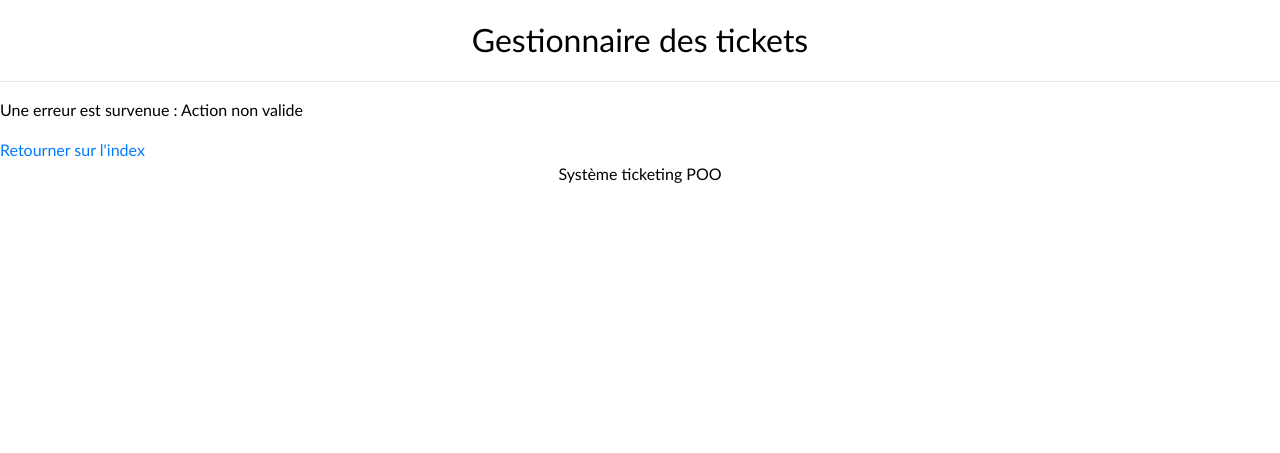
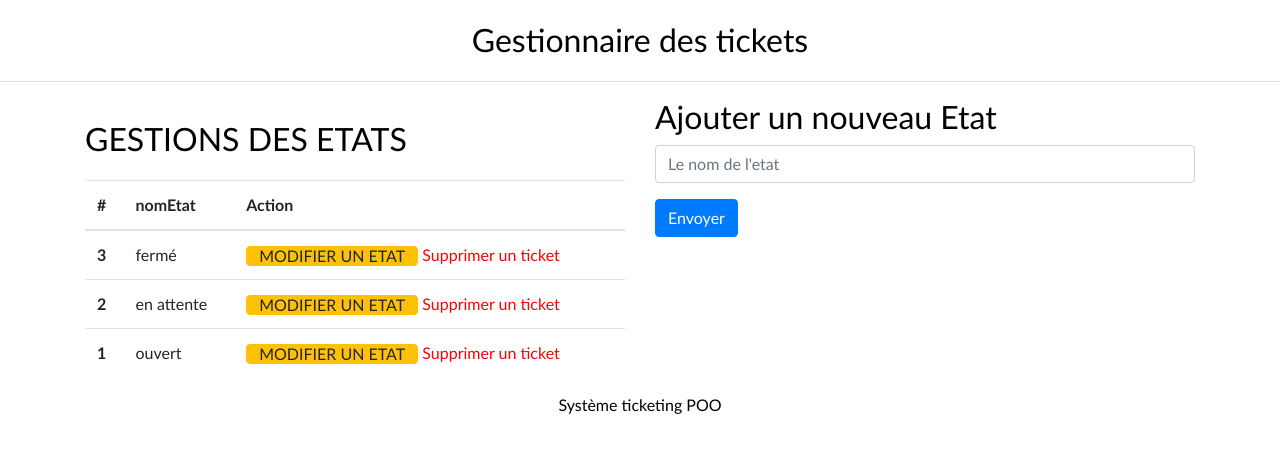
Before and after one commit to ibouzidi/ticketing, a PHP site: page /index.php?action=gestionsetat in a window 1280 px wide. Shown: the top 453 px of the page. Run offline with PHP 8.4, Linux system fonts and the light colour scheme; data comes from the database, SQL or seed files in the repository.

Commit message:
ajout supp etat

```diff
--- a/Controleur/ControleurBillet.php
+++ b/Controleur/ControleurBillet.php
@@ -23,12 +23,12 @@ class ControleurBillet {
         $vue->generer(array('billet' => $billet, 'etats' => $etats, 'commentaires' => $commentaires));
     }
 
-    public function modifieretat($etat, $idBillet) {
+/*    public function modifieretat($etat, $idBillet) {
         // Sauvegarde du commentaire
         $this->commentaire->ModifierEtat($etat, $idBillet);
         // Actualisation de l'affichage du billet
         $this->billet($idBillet);
-    }
+    }*/
 
     // Ajoute un commentaire à un billet
     public function commenter($auteur, $contenu, $idBillet) {
--- /dev/null
+++ b/Controleur/ControleurEtat.php
@@ -0,0 +1,42 @@
+<?php
+
+require_once 'Modele/Etat.php';
+require_once 'Vue/Vue.php';
+
+class ControleurEtat
+{
+
+    private $etat;
+
+    public function __construct()
+    {
+        $this->etat = new Etat();
+    }
+
+    // Affiche les détails sur un etat
+    public function etat()
+    {
+        $etats = $this->etat->getEtats();
+        $vue = new Vue("Etat");
+        $vue->generer(array('etats' => $etats));
+    }
+    public function ajouterEtat($nom) {
+        // Sauvegarde l'etat
+        $this->etat->ajouterEtat($nom);
+        header('Location: index.php?action=gestionsetat');
+        die();
+    }
+    public function supprimerEtat($idEtat)
+    {
+        $this->etat->supprimerEtat($idEtat);
+        header('Location: index.php?action=gestionsetat');
+        die();
+    }
+    public function modifieretat($idEtat, $nomEtat) {
+        // Sauvegarde de l'etat
+        $this->etat->modifierEtat($idEtat, $nomEtat);
+        // Actualisation de l'affichage de l'etat
+        $this->etat($idEtat, $nomEtat);
+    }
+
+}
--- a/Controleur/Routeur.php
+++ b/Controleur/Routeur.php
@@ -2,15 +2,18 @@
 
 require_once 'Controleur/ControleurAccueil.php';
 require_once 'Controleur/ControleurBillet.php';
+require_once 'Controleur/ControleurEtat.php';
 require_once 'Vue/Vue.php';
 class Routeur {
 
     private $ctrlAccueil;
     private $ctrlBillet;
+    private $ctrlEtat;
 
     public function __construct() {
         $this->ctrlAccueil = new ControleurAccueil();
         $this->ctrlBillet = new ControleurBillet();
+        $this->ctrlEtat = new ControleurEtat();
     }
 
     // Route une requête entrante : exécution l'action associée
@@ -39,10 +42,22 @@ class Routeur {
                     $idBillet = $this->getParametre($_POST, 'id');
                     $this->ctrlBillet->commenter($auteur, $contenu, $idBillet);
                 }
-                else if ($_GET['action'] == 'modifieretat'){
+                /*else if ($_GET['action'] == 'modifieretat'){
                     $etat = $this->getParametre($_POST, 'etats');
                     $idBillet = $this->getParametre($_POST, 'id');
                     $this->ctrlBillet->modifieretat($etat, $idBillet);
+                }*/else if ($_GET['action'] == 'gestionsetat'){
+                    $this->ctrlEtat->etat();
+                }else if($_GET['action'] == 'ajouterEtat'){
+                    $nom = $this->getParametre($_POST, 'nom');
+                    $this->ctrlEtat->ajouterEtat($nom);
+                }
+                else if ($_GET['action'] == 'supprimerEtat'){
+                    $idEtat = intval($this->getParametre($_GET, 'id'));
+                    $this->ctrlEtat->supprimerEtat($idEtat);
+                }else if ($_GET['action'] == 'modifieretat'){
+                    $idEtat = intval($this->getParametre($_GET, 'id'));
+                    $this->ctrlEtat->modifieretat($idEtat);
                 }
                 else
                     throw new Exception("Action non valide");
--- /dev/null
+++ b/Modele/Etat.php
@@ -0,0 +1,29 @@
+<?php
+
+require_once('Modele/Modele.php');
+
+class Etat extends Modele
+{
+    // Renvoie la liste des billets du blog
+    public function getEtats()
+    {
+        $sql = 'SELECT id, nom_etat FROM etats ORDER BY id DESC';
+        $etats = $this->executerRequete($sql);
+        return $etats;
+    }
+    // Permet d'ajouter un nouveau etat
+    public function ajouterEtat($nom) {
+        $sql = 'INSERT INTO etats(nom_etat) values(?)';
+        $sql = $this->executerRequete($sql, array($nom));
+    }
+    public function supprimerEtat($idEtat)
+    {
+        $sql = 'DELETE FROM etats WHERE id = ?';
+        $sql = $this->executerRequete($sql, array($idEtat));
+    }
+
+    public function ModifierEtat($idEtat, $nomEtat){
+        $sql = 'UPDATE etats SET id = ?, nom_etat = ? WHERE id = ?, nom_etat = ?';
+        $modifier = $this->executerRequete($sql, array($idEtat, $nomEtat));
+    }
+}
--- a/Modele/Modele.php
+++ b/Modele/Modele.php
@@ -18,7 +18,7 @@ abstract class Modele {
     private function getBdd() {
         if ($this->bdd == null) {
             // Création de la connexion
-            $this->bdd = new PDO('mysql:host=localhost;dbname=tp2;charset=utf8',
+            $this->bdd = new PDO('mysql:host=localhost;dbname=ticketing;charset=utf8',
                     'root', '',
                     array(PDO::ATTR_ERRMODE => PDO::ERRMODE_EXCEPTION));
         }
--- /dev/null
+++ b/Vue/vueEtat.php
@@ -0,0 +1,43 @@
+<?php $titre = 'Gestionnaire des tickets'; ?>
+
+<div class="container">
+    <div class="row">
+        <div class="col-md-6">
+    <h1>GESTIONS DES ETATS</h1>
+
+    <table class="table">
+        <thead>
+        <tr>
+            <th scope="col">#</th>
+            <th scope="col">nomEtat
+            <th scope="col">Action</th>
+        </tr>
+        </thead>
+        <tbody>
+        <?php foreach ($etats as $etat):?>
+        <tr>
+
+            <th scope="row"><?= $etat['id']?></th>
+            <td><?= $etat['nom_etat']?></td>
+            <td><a href="index.php?action=modifieretat&id=<?= $etat['id']?>" class="btn btn-warning">Modifier un etat</a>
+                <a onclick="return confirm('&Ecirc;tes-vous sûr de vouloir supprimer ce ticket ?')"
+                   style="color:red"
+                   href="index.php?action=supprimerEtat&id=<?= $etat['id'] ?>">Supprimer un
+                    ticket</a>
+        </tr>
+        <?php endforeach;?>
+        </tbody>
+    </table>
+        </div>
+        <div class="col-md-6">
+            <h2>Ajouter un nouveau Etat</h2>
+            <form method="post" action="index.php?action=ajouterEtat">
+                <div class="form-group">
+                    <input class="form-control" id="name" name="nom" type="text" placeholder="Le nom de l'etat"
+                           required />
+                </div>
+                <input type="submit" value="Envoyer" name="submit" class="btn btn-primary" />
+            </form>
+        </div>
+</div>
+</div>
```
Also changed, not shown: Vue/vueAccueil.php (+10 -0 lines).
